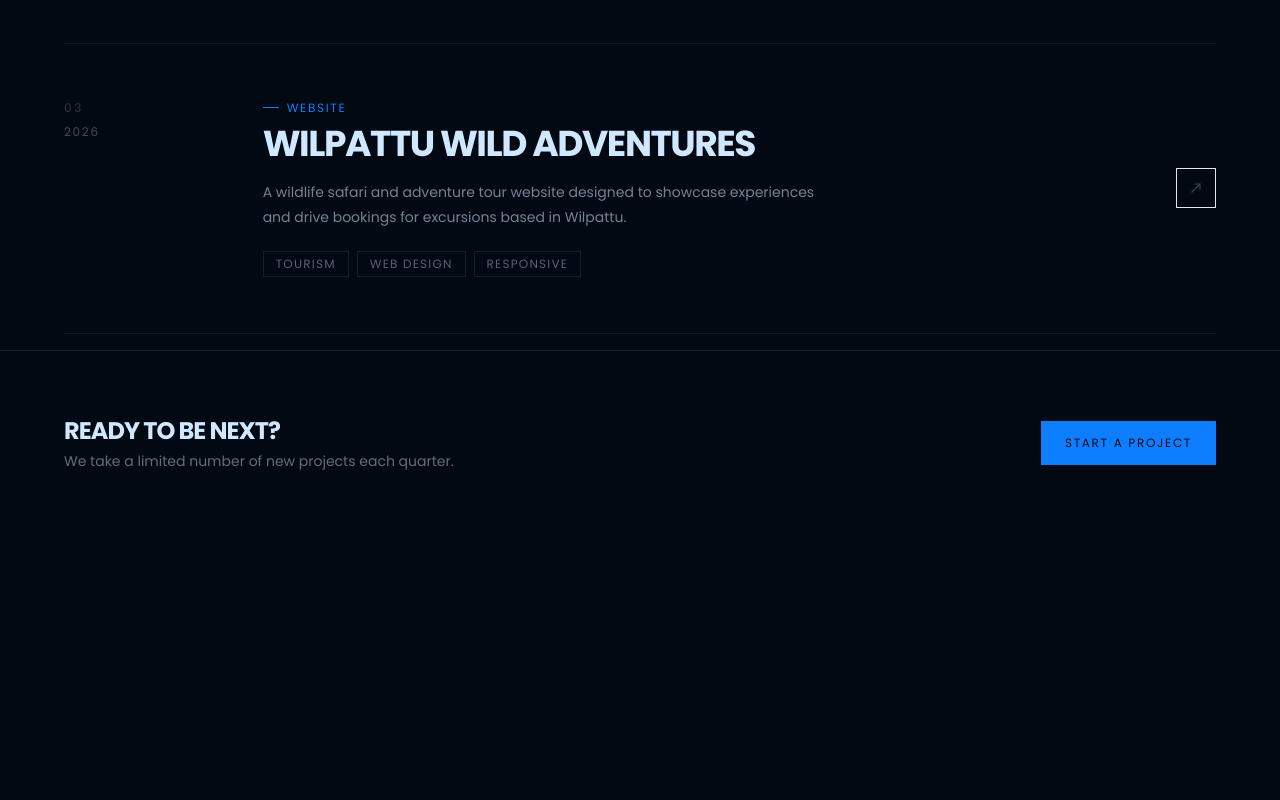
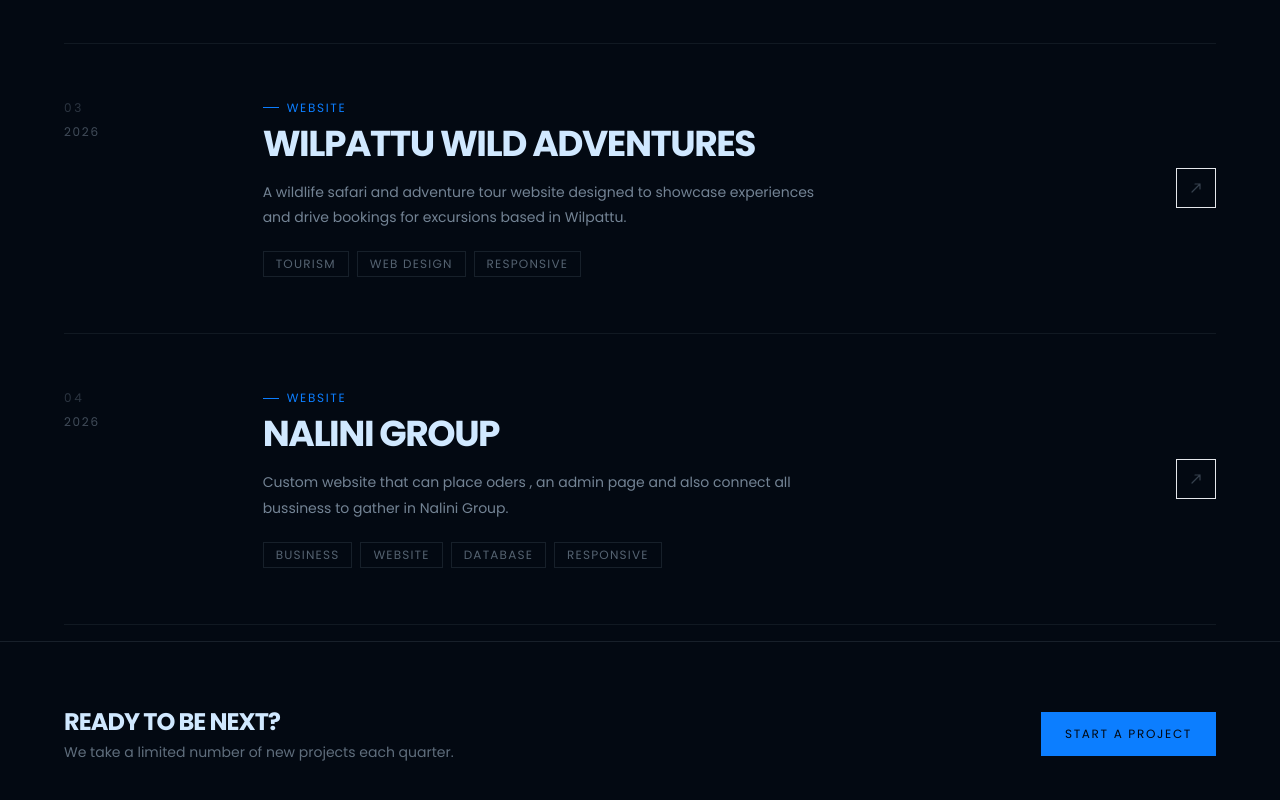
Before and after one commit to fortechzpvt/FORTECHZ-website, a Next.js app: page /FORTECHZ-website/work in a window 1280 px wide. Shown: the part 1084-1884 px from the top of the page. Before the commit the page ends 1619 px from the top, so only its background shows below. Built offline with nearby package versions, Linux system fonts and the light colour scheme.

Commit message:
Add new project entry for Nalini Group website

```diff
--- a/app/work/page.tsx
+++ b/app/work/page.tsx
@@ -26,6 +26,15 @@ const projects = [
     desc: "A wildlife safari and adventure tour website designed to showcase experiences and drive bookings for excursions based in Wilpattu.",
     tags: ["Tourism", "Web Design", "Responsive"],
     link: "https://willpattuwildadventures.com/",
+  },
+  {
+    index: "04",
+    client: "Nalini Group ",
+    type: "Website",
+    year: "2026",
+    desc: "Custom website that can place oders , an admin page and also connect all bussiness to gather in Nalini Group.",
+    tags: ["Business", "Website", "Database", "Responsive"],
+    link: "https://shopnalini.com/",
   },
 ];
 
```
